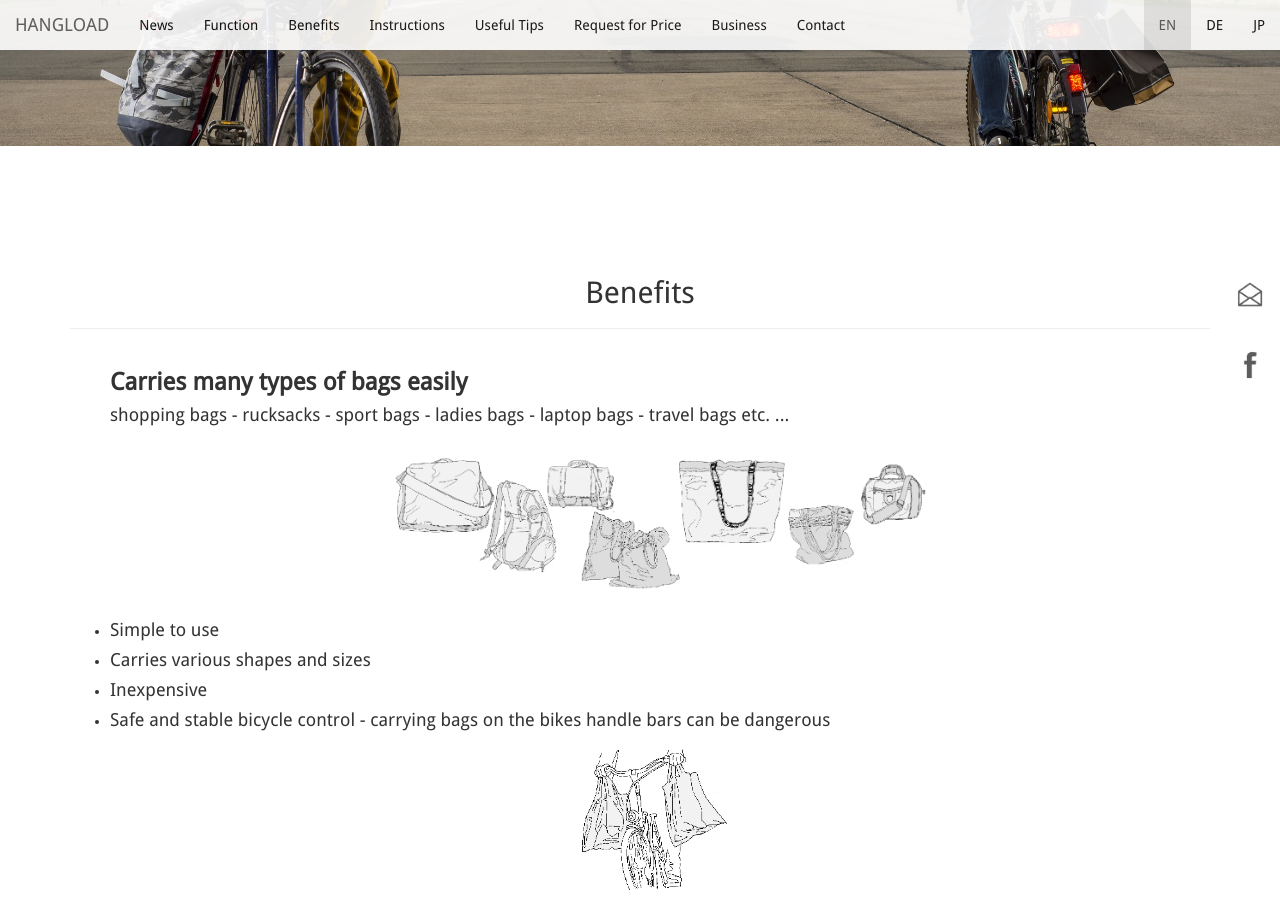
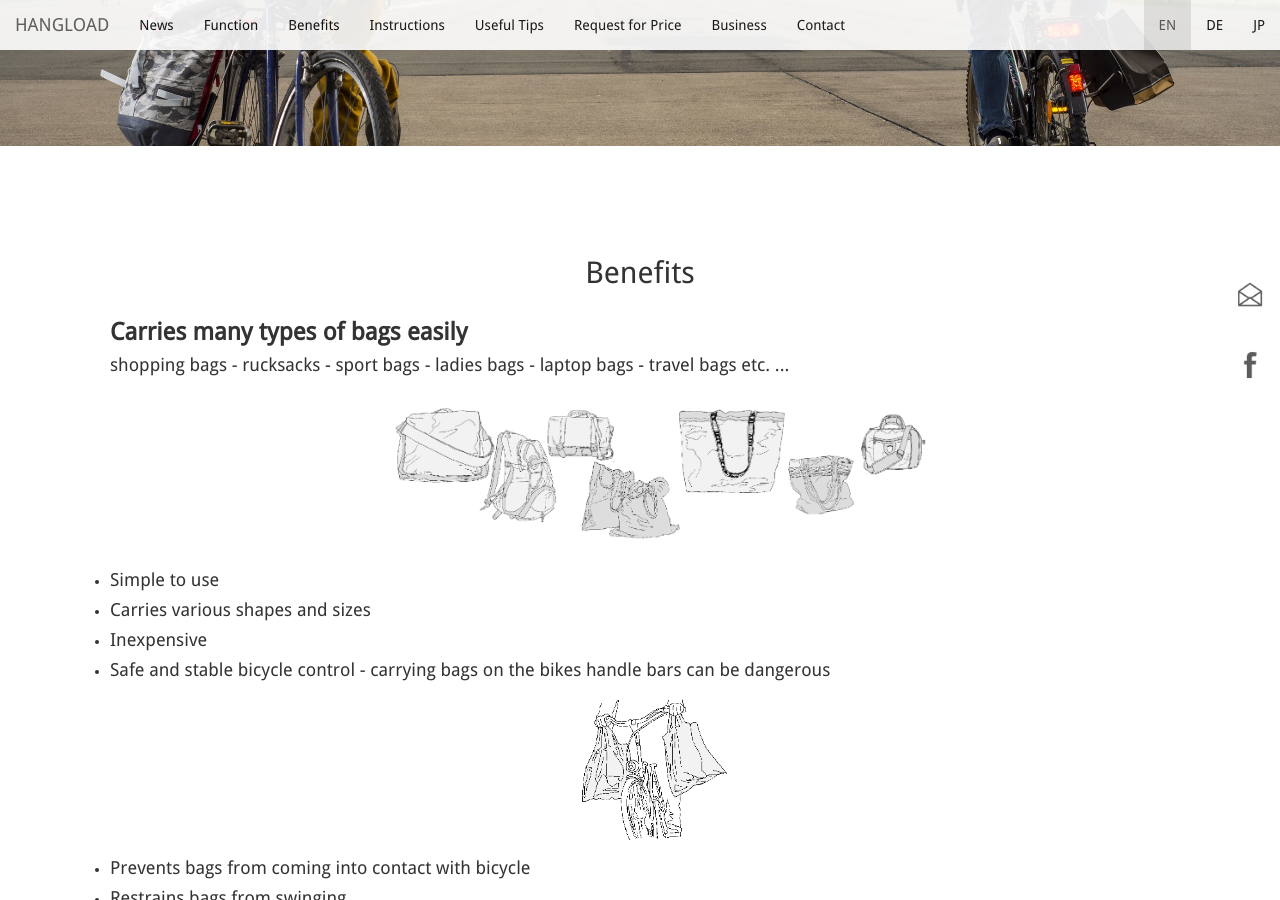
Before and after one commit to bodokaiser/hangload.com, a Jekyll site: the page built from index.html, in a window 1280 px wide and 900 px high, scrolled down 2535 px. Built offline with Jekyll 4.4.1, drawn with Linux system fonts in a browser that asks for light colours; nearby versions of some CDN libraries; library files that are not in the unit come from our copies; Markdown is read by kramdown in place of the engine named in the settings.

Commit message:
Update index.html

```diff
--- a/index.html
+++ b/index.html
@@ -84,12 +84,9 @@
 <article class="container" id="function">
   <div class="row">
     <div class="col-xs-12">
-    	<!--
-      <div class="page-header">
-      -->
         <h2 class="text-center">How it works</h2>
         <h4 class="text-center"> <a href="/#benefits"> See the benefits </a></h4>
-      </div>
+
     </div>
   </div>
       <h4 class="text-center">
@@ -137,9 +134,7 @@
 <article class="container" id="benefits">
   <div class="row">
     <div class="col-xs-12">
-      <div class="page-header">
         <h2 class="text-center">Benefits</h2>
-      </div>
     </div>
   </div>
 
```
